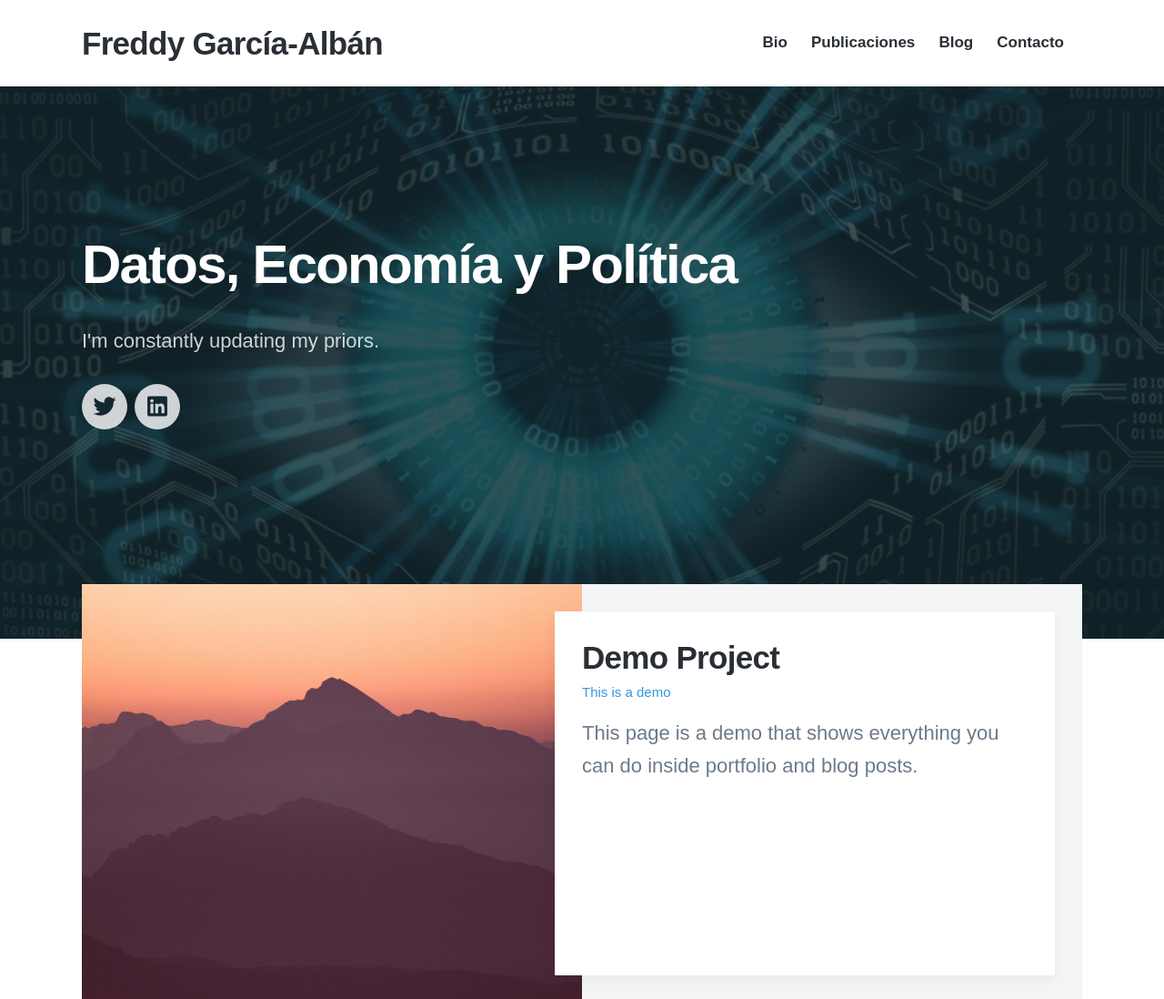
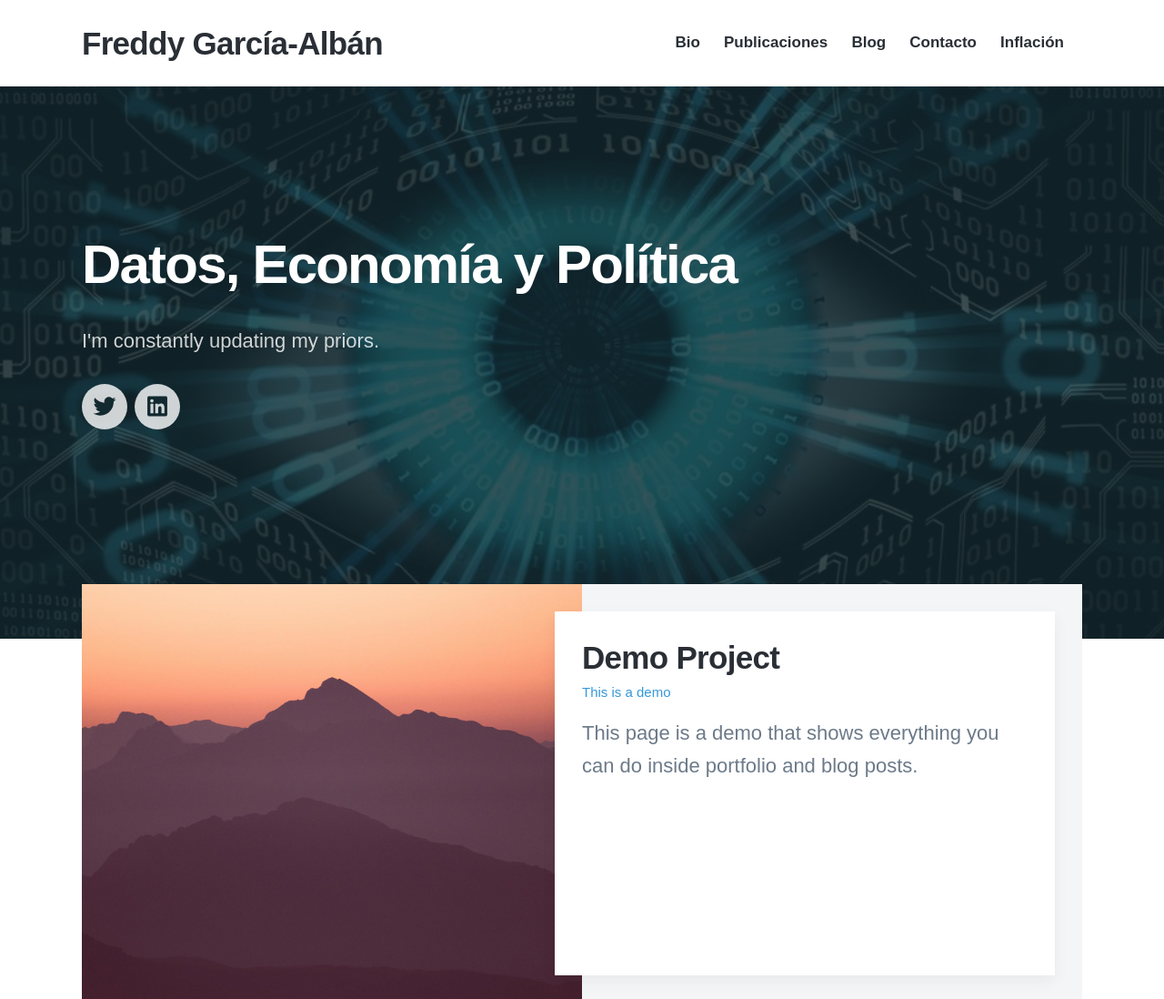
Before and after one commit to EnexFG/EnexFG.github.io, a Jekyll site: the page built from index.html, in a window 1280 px wide, cut to the strip 0-1098 px from the top of the page. Shown: the whole strip at 91% size. Built offline with Jekyll 4.4.1, drawn with Linux system fonts in a browser that asks for light colours; nearby versions of some CDN libraries; some web fonts are replaced.

Commit message:
Update settings.yml

```diff
--- a/_data/settings.yml
+++ b/_data/settings.yml
@@ -16,6 +16,8 @@ menu_settings:
       url: '/blog/'
     - title: 'Contacto'
       url: '/contact'
+    - title: 'Inflación'
+      url: '/inflacion'
 
 
 footer_settings:
```
